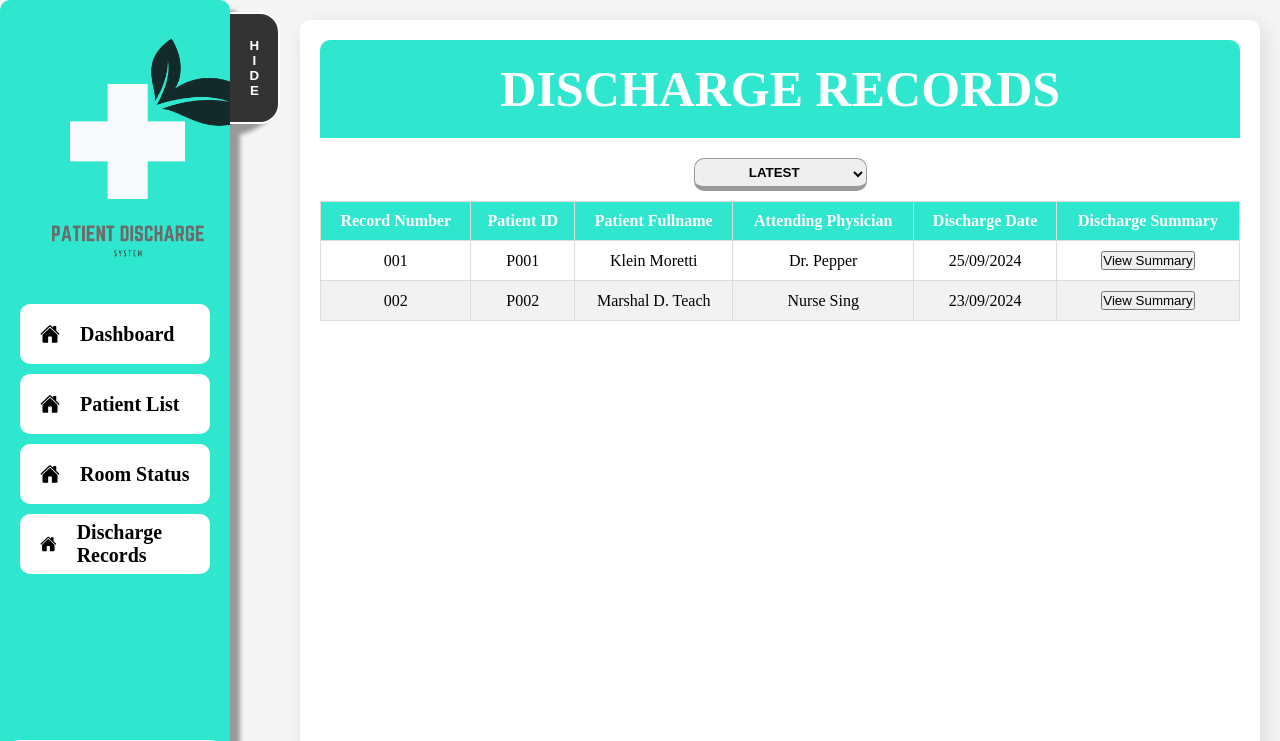
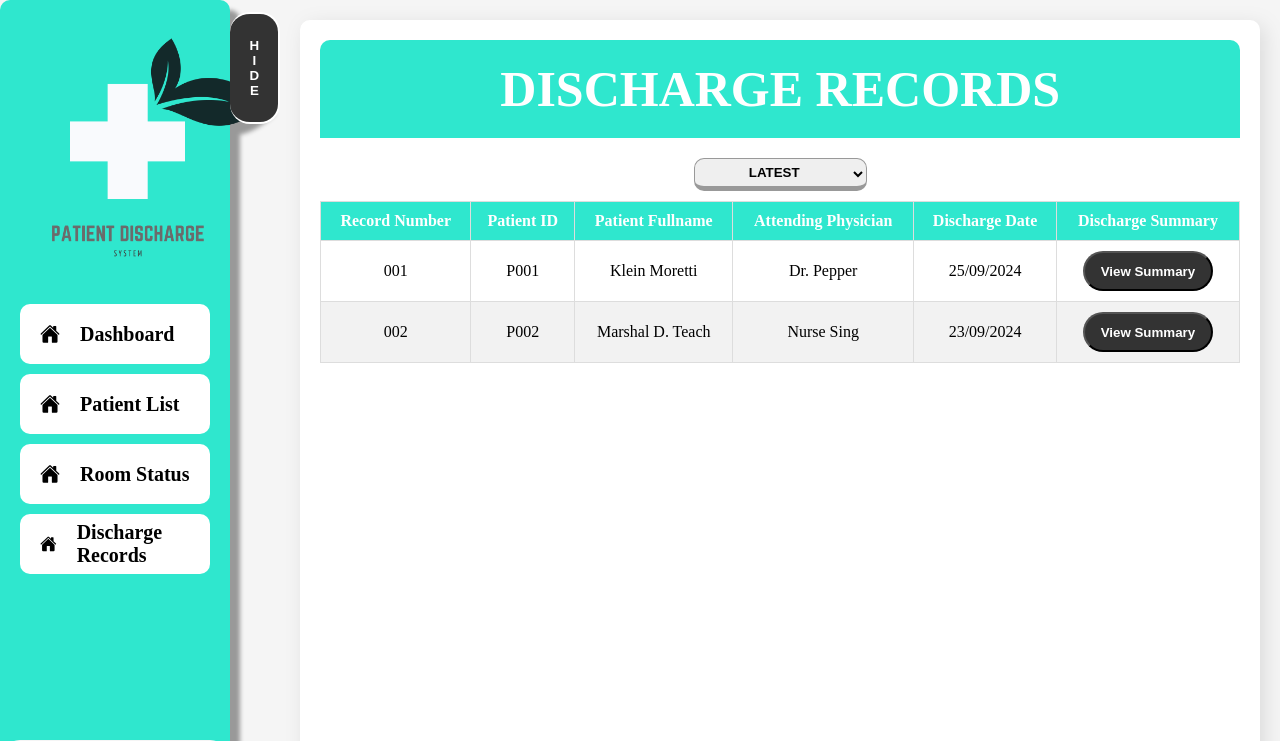
Before and after one commit to bcharles4/sia102_4a_grp4, a Django app: page /dischargeRecords/ in a window 1280 px wide. Shown: the top 741 px of the page. Run offline with Django 5.2, Linux system fonts and the light colour scheme; some libraries are stand-ins or nearby versions.

Commit message:
button DR

```diff
--- a/DocuCare-Integrated_System-Django/SIA102/SIA102/static/SIA102/dischargeRecords.css
+++ b/DocuCare-Integrated_System-Django/SIA102/SIA102/static/SIA102/dischargeRecords.css
@@ -73,3 +73,19 @@ table tr:hover {
     filter: drop-shadow(8px 8px 1px #999);
 
 }
+
+
+button {
+    height: 5vh;
+    width: 80%;
+    background-color: #333;
+    color: white;
+    font-weight: bold;
+    border-radius: 20px;
+    cursor: pointer;
+}
+
+button:hover {
+    background-color: #111;
+    border: none;
+}
```
Also changed, not shown: DocuCare-Integrated_System-Django/SIA102/SIA102/static/SIA102/patientList.css (+8 -1 lines), DocuCare-Integrated_System-Django/SIA102/db.sqlite3.
